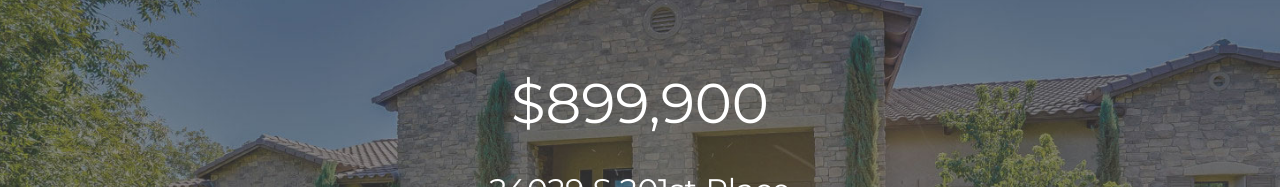
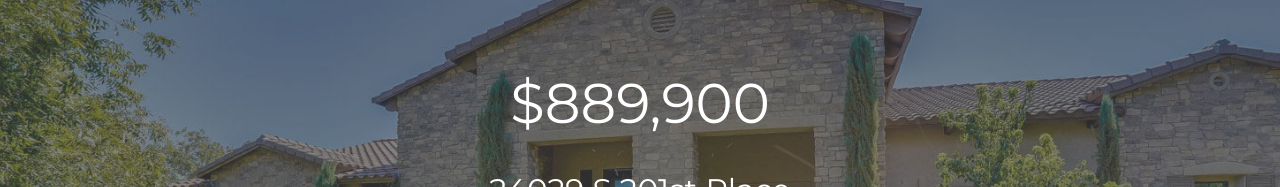
Before and after one commit to rcereghini/cook-property-site, a React (Create React App) app: page / in a window 1280 px wide. Shown: the part 180-367 px from the top of the page. Built offline with nearby package versions, Linux system fonts and the light colour scheme.

Commit message:
Fixed the price

```diff
--- a/src/App.js
+++ b/src/App.js
@@ -21,7 +21,7 @@ class App extends Component {
           <img src={realtyLogo} className="App-logo" alt="logo" />
         </header>
         <HeaderBox
-          homePrice="$899,900"
+          homePrice="$889,900"
           streetAddress="24029 S 201st Place"
           cityStateZip="Queen Creek, AZ 85142"
           realty="RE/MAX Solutions"
```
